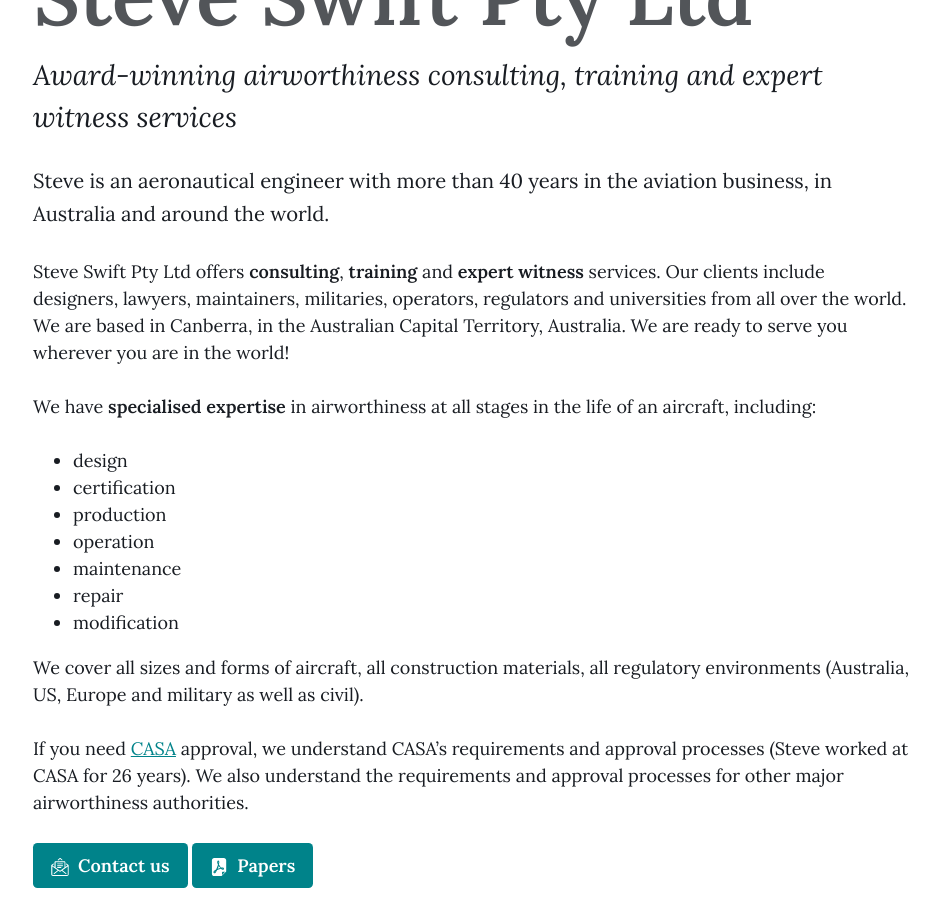
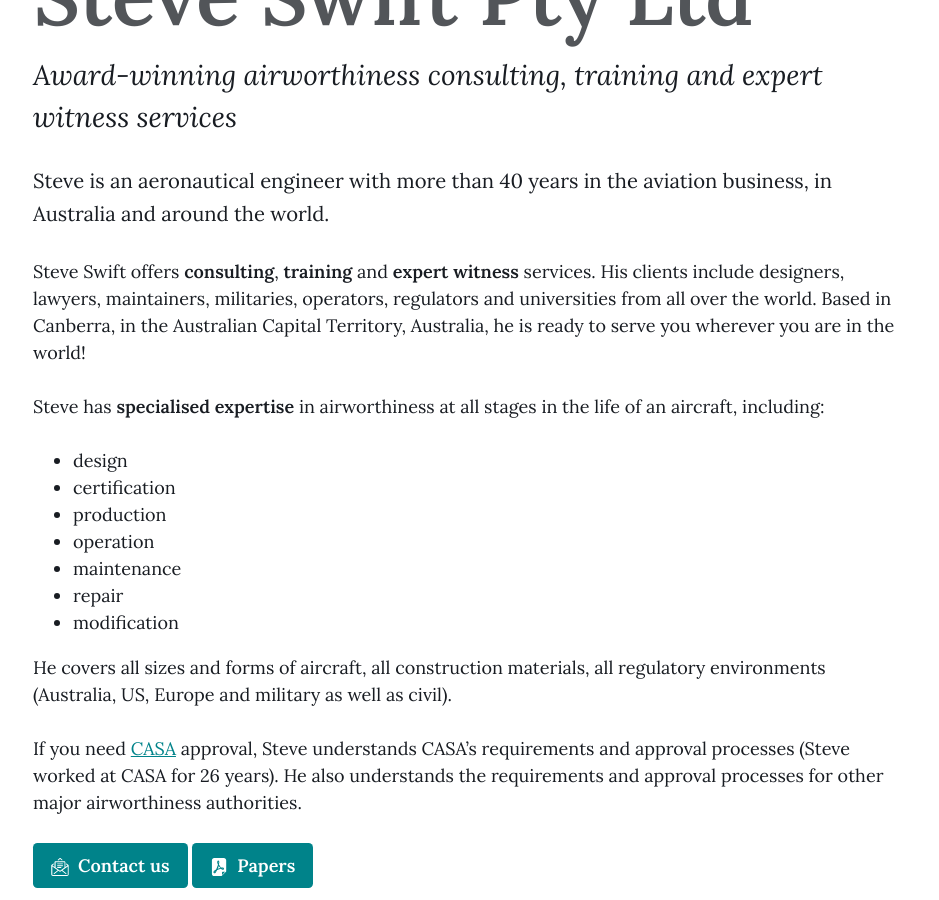
Before and after one commit to walknuts/steveswift.com.au, a Jekyll site: the page built from index.md, in a window 1280 px wide and 900 px high, scrolled down 693 px. Shown: the whole window, without its empty margins (39-978 px from the left). Built offline with Jekyll 4.4.1, drawn with Linux system fonts in a browser that asks for light colours.

Commit message:
Update index.md
Change references to the company to Steve personally.

```diff
--- a/index.md
+++ b/index.md
@@ -6,13 +6,13 @@ introduction: |
   Steve is an aeronautical engineer with more than 40 years in the aviation
   business, in Australia and around the world.
 
-  Steve Swift Pty Ltd offers **consulting**, **training** and **expert witness**
-  services. Our clients include designers, lawyers, maintainers, militaries,
-  operators, regulators and universities from all over the world. We are based in
-  Canberra, in the Australian Capital Territory, Australia. We are ready
+  Steve Swift offers **consulting**, **training** and **expert witness**
+  services. His clients include designers, lawyers, maintainers, militaries,
+  operators, regulators and universities from all over the world. Based in
+  Canberra, in the Australian Capital Territory, Australia, he is ready
   to serve you wherever you are in the world!
 
-  We have **specialised expertise** in airworthiness at all stages in the life of an
+  Steve has **specialised expertise** in airworthiness at all stages in the life of an
   aircraft, including:
 
   - design
@@ -23,12 +23,12 @@ introduction: |
   - repair
   - modification
 
-  We cover all sizes and forms of aircraft, all construction materials, all
+  He covers all sizes and forms of aircraft, all construction materials, all
   regulatory environments (Australia, US, Europe and military as well as civil).
 
-  If you need [CASA](https://www.casa.gov.au) approval, we understand CASA's
-  requirements and approval processes (Steve worked at CASA for 26 years). We also
-  understand the requirements and approval processes for other major airworthiness
+  If you need [CASA](https://www.casa.gov.au) approval, Steve understands CASA's
+  requirements and approval processes (Steve worked at CASA for 26 years). He also
+  understands the requirements and approval processes for other major airworthiness
   authorities.
 actions:
   - label: "Contact us"
```
